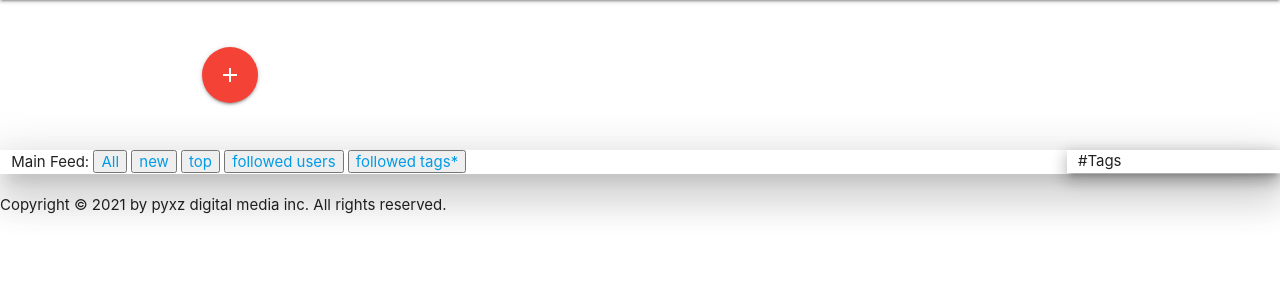
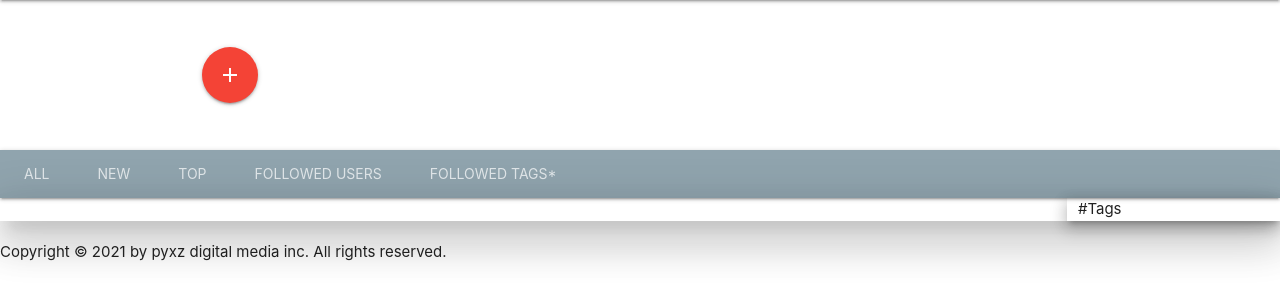
Before and after one commit to tiree24/Pyxz, a Django app: page /following/ in a window 1280 px wide. Shown: the part 112-412 px from the top of the page. Run offline with Django 3.2, Linux system fonts and the light colour scheme; the visitor is signed in with stand-in values (Sample User, id 1); data comes from the database, SQL or seed files in the repository; data that the repository does not hold is empty; some libraries are stand-ins or nearby versions.

Commit message:
Update homepage.html

```diff
--- a/templates/homepage.html
+++ b/templates/homepage.html
@@ -6,19 +6,24 @@
       {% include 'story_partial.html' with obj=stories comments=comments form=form%}
     </div>
   </div>
-</div>
+
+  <nav class="nav-extended blue-grey lighten-2">
+    </div>
+      <div class="nav-content">
+        <ul class="tabs tabs-transparent">
+          <li class="tab"><a href="/">All</a></li>
+          <li class="tab"><a href="/order/post_time/">new</a></li>
+          <li class="tab"><a href="/order/likes/">top</a></li>
+          <li class="tab"><a href="/following/">followed users</a></li>
+          <li class="tab"><a href="/followingtags/">followed tags*</a></li>
+        </ul>
+  </nav>
+
 <div class="break"></div>
 <main class="z-depth-5">
     <div class='row'>
       <div class='col s10'>
-        <div>
-          Main Feed:
-          <button><a href="/">All</a></button>
-          <button><a href="/order/post_time/">new</a></button>
-          <button><a href="/top/">top</a></button>
-          <button><a href="/following/">followed users</a></button>
-          <button><a href="/followingtags/">followed tags*</a></button>
-        </div>
+
         {% include 'card_partial.html' with obj=img_set comments=comments form=form%}
       </div>
       <div class="col s2 z-depth-3">{% include 'sidebar_partial.html' with obj=taglist %}</div>
```
